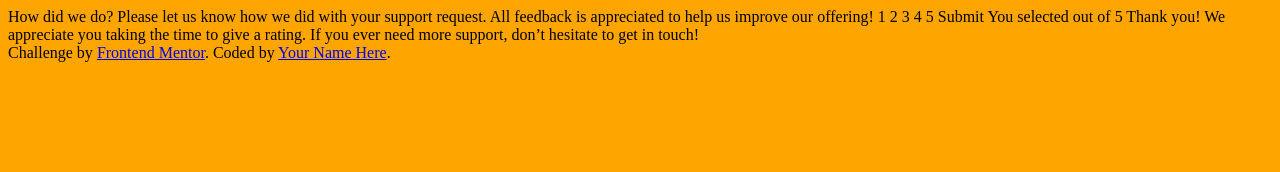
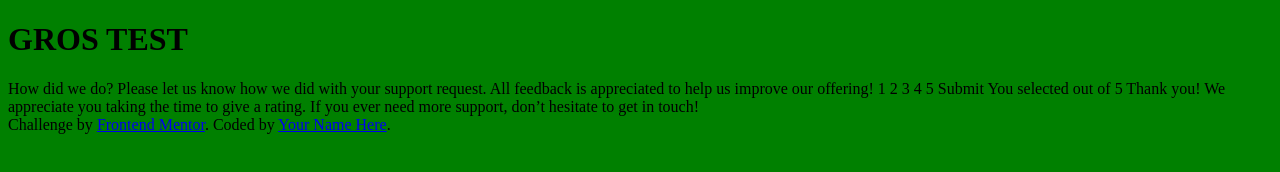
Before and after one commit to CarvalhoVincent/rating-site, a plain HTML site: page index.html in a window 1280 px wide. Drawn offline with Linux system fonts and the light colour scheme.

Commit message:
modif derniere

```diff
--- a/index.html
+++ b/index.html
@@ -11,7 +11,7 @@
 <link rel="stylesheet" href="style.css">
 </head>
 <body>
-
+<h1>GROS TEST</h1>
   <!-- Rating state start -->
 
   How did we do?
--- a/style.css
+++ b/style.css
@@ -1,3 +1,3 @@
 body {
-    background: orange;
+    background: green;
 }
```
